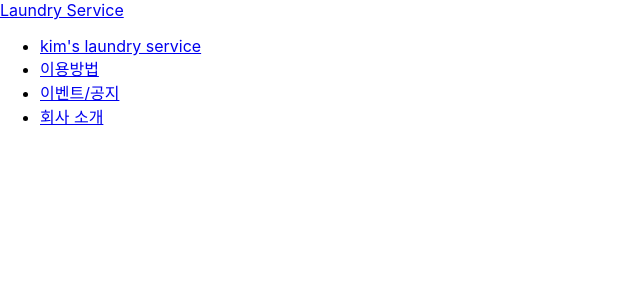
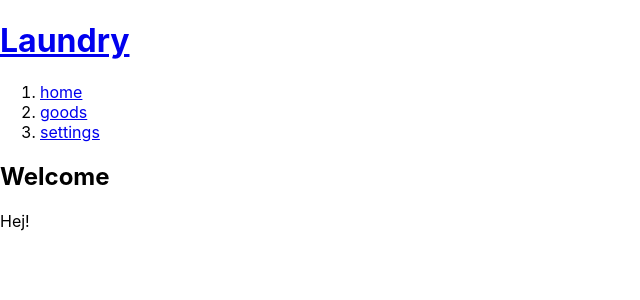
Before and after one commit to HEON0121/react-portfolio, a React (Create React App) app in the folder sangamzombie_front/: page / in a window 1280 px wide. Shown: the top 300 px of the page, without its empty margins (0-640 px from the left). Built offline with nearby package versions, Linux system fonts and the light colour scheme.

Commit message:
폰트어썸 관련 리액트 npm 추가

```diff
--- a/sangamzombie_front/src/App.js
+++ b/sangamzombie_front/src/App.js
@@ -1,44 +1,108 @@
 import logo from './logo.svg';
+import { FontAwesomeIcon } from "@fortawesome/react-fontawesome";
+import { faSoap } from "@fortawesome/free-solid-svg-icons";
 import './App.css';
-function Nav() {
-  return
-  <nav class="navbar">
-    <div class="navbar_logo">
-        <i class="fa-solid fa-washing-machine"></i>
-        <a href="">Laundry Service</a>
-    </div>
-    <ul class="navbar_menu">
-        <li><a href="https://ko.reactjs.org/tutorial/tutorial.html">kim's laundry service</a></li>
-        <li><a href="https://ko.reactjs.org/tutorial/tutorial.html">이용방법</a></li>
-        <li><a href="https://ko.reactjs.org/tutorial/tutorial.html">이벤트/공지</a></li>
-        <li><a href="https://ko.reactjs.org/tutorial/tutorial.html">회사 소개</a></li>
-    </ul>
-    <div class="navbar_links">
 
-    </div>
-  </nav>
+// function Header() {
+//   return
+//   <header>
+//     <div class="navbar_logo">
+//       <i class="fa-solid fa-washing-machine"></i>
+//       <a href="https://ko.reactjs.org/tutorial/tutorial.html">Laundry Service</a>
+//     </div>
+//   </header>
+// };
 
-}
-function App() {
-  return (
-    <nav class="navbar">
-    <div class="navbar_logo">
-        <i class="fa-solid fa-washing-machine"></i>
-        <a href="https://ko.reactjs.org/tutorial/tutorial.html">Laundry Service</a>
-    </div>
-    <ul class="navbar_menu">
-        <li><a href="https://ko.reactjs.org/tutorial/tutorial.html">kim's laundry service</a></li>
-        <li><a href="https://ko.reactjs.org/tutorial/tutorial.html">이용방법</a></li>
-        <li><a href="https://ko.reactjs.org/tutorial/tutorial.html">이벤트/공지</a></li>
-        <li><a href="https://ko.reactjs.org/tutorial/tutorial.html">회사 소개</a></li>
-    </ul>
-    <div class="navbar_links">
+// function Nav() {
+//   return <nav class="navbar">
+//   {/* <div class="navbar_logo">
+//       <i class="fa-solid fa-washing-machine"></i>
+//       <a href="https://ko.reactjs.org/tutorial/tutorial.html">Laundry Service</a>
+//   </div>  */}
+//   <div>
 
-    </div>
-  </nav>
-  );
+//   </div>
+//   <ul class="navbar_menu">
+//       <li><a href="https://ko.reactjs.org/tutorial/tutorial.html">kim's laundry service</a></li>
+//       <li><a href="https://ko.reactjs.org/tutorial/tutorial.html">상품</a></li>
+//       <li><a href="https://ko.reactjs.org/tutorial/tutorial.html">이벤트/공지</a></li>
+//       <li><a href="https://ko.reactjs.org/tutorial/tutorial.html">My Page</a></li>
+//   </ul>
+//   <div class="navbar_links">
+
+//   </div>
+// </nav>
+
+// };
 
 
+// function daemoonIcon(){
+//   return <FontAwesomeIcon icon="faSoap" />
+// };
+function Header(props) {
+  return <header>
+    <h1><a href="/" onClick={function(e){
+      e.preventDefault();
+      props.onChangedMode(e.target.id);
+    }}>{props.title}</a></h1>
+  </header>
+}
+function Nav(props) {
+  const lis = []
+  for(let i=0; i<props.topics.length; i++) {
+    let topic = props.topics[i];
+    lis.push(<li key={topic.id}>
+      <a href={'/read/' + topic.id} onClick={e=>{
+        e.preventDefault();
+        props.onChangedMode(e.target.id);
+      }}>{topic.title}</a>
+      </li>)
+  }
+  return <nav>
+    <ol>
+      {lis}
+    </ol>
+  </nav>
+}
+
+function Article() {
+  return <article>
+    <h2>Welcome</h2>
+    Hej!
+  </article>
+}
+
+function App() {
+  const topics = [
+    {id : 1, title:'home', body : 'home page'},
+    {id : 2, title:'goods', body : 'goods page'},
+    {id : 3, title:'settings', body : 'my page'}
+  ]
+  const mode = 'read';
+  let content = 'read';
+  if(mode === 'read') {
+    content = <Article title = 'read' body = 'READ'></Article>
+  }else{
+    content = <Article title = 'Hello' body = 'Hej!'></Article>
+  }
+  return (
+  <div>
+    <Header title="Laundry" onChangedMode={(id)=>{
+      alert(id);
+      console.log('===============');
+      console.log(id);
+      console.log('===============');
+    }}></Header>
+    <Nav topics = {topics} onChangedMode={(id)=>{
+      alert(id);
+    }}></Nav>
+    {content}
+  </div>
+
+    //<daemoonIcon></daemoonIcon>
+    // <Header></Header>
+
+  );
 }
 
 export default App;
--- /dev/null
+++ b/sangamzombie_front/src/Nav/style.css
@@ -0,0 +1,55 @@
+/* Fontawesome 4.7 */
+@import url('https://cdnjs.cloudflare.com/ajax/libs/font-awesome/6.2.0/css/all.min.css');
+body {
+    margin: 0;
+
+}
+a {
+    text-decoration: none;
+    color: white;
+}
+
+.navbar {
+
+    display: flex;
+    justify-content: space-between;
+    align-items: center;
+    background-color: black;
+    padding: 8px 12px;
+    text-decoration-color: aqua;
+}
+.navbar_menu {
+    display: flex;
+    list-style: none;
+    padding-right: 0;
+}
+.navbar_menu > li {
+    padding: 8px 12px;
+}
+.navbar_menu  li:hover {
+    background-color: whitesmoke;
+    border-radius: 4px;
+}
+.navbar_toogleBtn {
+
+    position: absolute;
+    right: 32px;
+}
+
+@media screen and (max-width: 768px) {
+    .navbar {
+        flex-direction: column;
+        align-items: flex-start;
+        padding: 8px 24px;
+    }
+    .navbar_menu {
+        flex-direction: column;
+        align-items: center;
+        width: 100%;
+    }
+    .navbar_menu li {
+        width: 100%;
+
+    }
+
+}
```
Also changed, not shown: package.json (added, +9 -0 lines), sangamzombie_front/src/Nav/index.html (added, +45 -0 lines), sangamzombie_front/src/App.css (line endings or trailing spaces), 1 other file (tests, documents, lock files or other folders).
